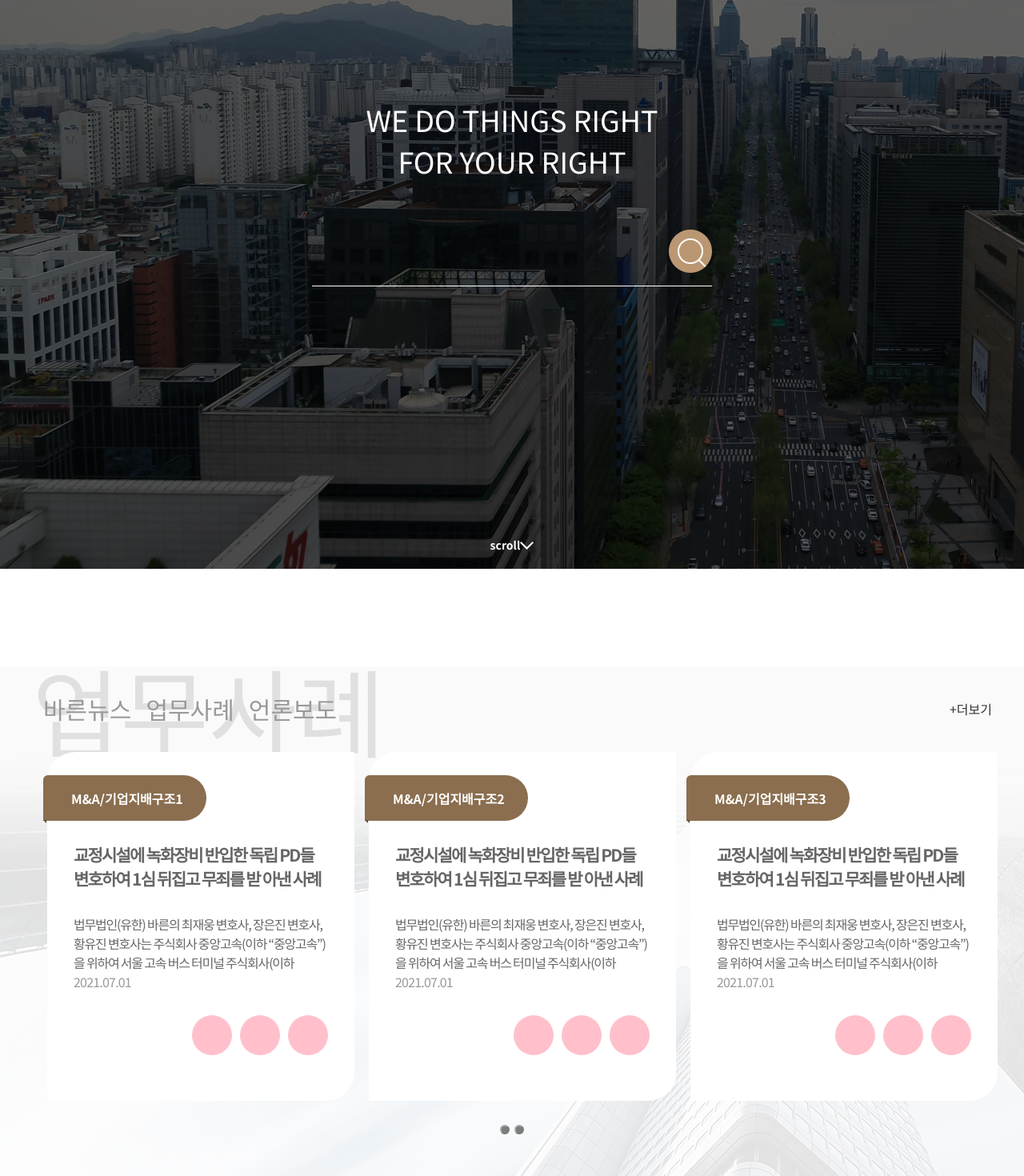
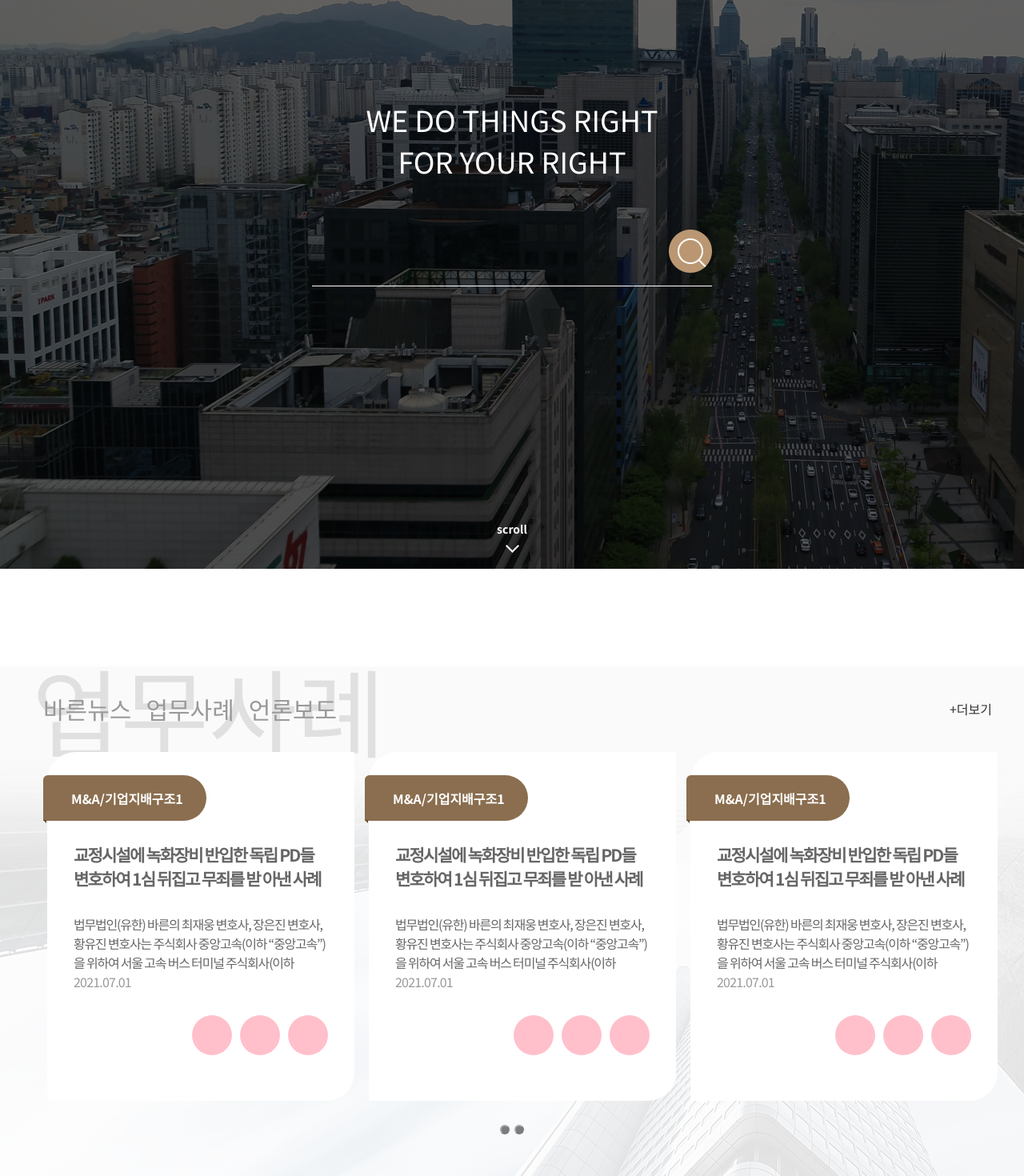
Before and after one commit to park-changjun/training-sample, a Next.js app: page / in a window 1280 px wide. Shown: the part 220-1690 px from the top of the page at 80% size. Built offline with nearby package versions, Linux system fonts and the light colour scheme.

Commit message:
react component state

```diff
--- a/pages/index.js
+++ b/pages/index.js
@@ -1,17 +1,10 @@
+import React, { useState } from "react";
 
-
-const Index = () => {
+const Dropdown = () => {
   return (
-
     <div>
-
-      <main id="main">
-        <header className="header">
-          <div className="header-container">
-            <div className="header-top">
-
       <div className="dropdown">
-                <button type="button" className="dropbtn">language<img src="img/arrow.png" alt="버튼" /></button>
+        <button type="button" onClick="" className="dropbtn">language<img src="img/arrow.png" alt="버튼" /></button>
 
         <ul className="dropdown-menu">
           <li><a href="#">Korean</a></li>
@@ -19,11 +12,11 @@ const Index = () => {
         </ul>
       </div>
     </div>
-          </div>
-
-
-          <div className="header-bottom">
-            <a href="#" className="logo"></a>
+  )
+}
+const HeaderNav = () => {
+  return (
+    <div>
       <nav className="header-nav">
         <ul className="header-nav-dep">
           <li><a href="#">바른소개</a>
@@ -76,7 +69,6 @@ const Index = () => {
           </li>
         </ul>
 
-
         <div className="nav_search_wrap">
           <button type="button" className="nav_search_btn"><img src="img/srch-button.png" /></button>
 
@@ -89,34 +81,11 @@ const Index = () => {
         </div>
       </nav>
     </div>
-        </header>
-
-
-        <div className="visual">
-          <div className="visual_box">
-            <div className="visual_title">WE DO THINGS RIGHT<br />FOR YOUR RIGHT</div>
-            <div className="visual_search">
-              <input onclick="input_click()" type="search" id="search" placeholder="" />
-              <div className="visual_search_box"></div>
-
-              <button type="button" className="visual_search_btn"><img src="img/search-button-big.png" /></button>
-
-            </div>
-          </div>
-
-          <div className="scroll_btn">
-            <a href="#">scroll
-              <img src="img/arrow-down.png" alt="스크롤" />
-            </a>
-          </div>
-        </div>
-      </main>
-
-
-
-      <section id="content" className="gradient_wrapper">
-        <div id="content_inner">
-
+  )
+}
+const ContentNav = () => {
+  return (
+    <div>
       <nav className="content_nav">
         <h2 className="content-bg-txt">업무사례</h2>
 
@@ -128,10 +97,12 @@ const Index = () => {
 
         <a href="https://barunlaw.com/barunnews/S" class="more">+더보기</a>
       </nav>
-
-          <div className="content_box">
-            <div className="list-wrapper-slider">
-              <ul className="clear">
+    </div>
+  )
+}
+const ListSldies = () => {
+  return (
+    <div>
       <li>
         <a className="item" href="#">
 
@@ -150,104 +121,129 @@ const Index = () => {
           </div>
         </a>
       </li>
-                <li>
-                  <a className="item" href="#">
+    </div>
+  )
+}
 
-                    <label className="box_topic">
-                      <span>M&A/기업지배구조2</span></label>
-                    <img className="box-topic-img" src="./img/bitmap images.png" />
 
-                    <h3 className="box_title">교정시설에 녹화장비 반입한 독립 PD들 변호하여 1심 뒤집고 무죄를 받 아낸 사례</h3>
-                    <p className="box_text">법무법인(유한) 바른의 최재웅 변호사, 장은진 변호사, 황유진 변호사는 주식회사 중앙고속(이하 “중앙고속”) 을 위하여
-                      서울 고속 버스 터미널 주식회사(이하</p>
-                    <span className="box_date">2021.07.01</span>
-                    <div className="box_img">
-                      <div className="img01"></div>
-                      <div className="img01"></div>
-                      <div className="img01"></div>
+
+
+const Index = () => {
+
+
+  function MainInput() {
+    const [input, setInput] = React.useState('');
+  }
+
+  const buttonRef = React.useRef();
+
+
+  //slide
+  const [slideCount, setSlideCount] = React.useState([])
+  const [slide, setSlide] = React.useState(0);
+
+
+  const nextBtn = () => {
+    slideCount.length -1 === slideCount ? 0 : slideCount +1;
+    setSlideCount('-'+ slideCount * 384 +'px')
+  }
+  const prevBtn = () => {
+    slideCount === 0 ? slideCount.length -1 : slideCount -1;
+    setSlideCount('-'+ slideCount * 384 +'px')
+  }
+
+
+
+
+  return (
+    <div>
+      <main id="main">
+        <header className="header">
+          <div className="header-container">
+            <div className="header-top">
+
+              <Dropdown />
+
             </div>
+          </div>
+
+
+          <div className="header-bottom">
+            <a href="#" className="logo"></a>
+
+            <HeaderNav />
+
+          </div>
+        </header>
+
+
+        <div className="visual">
+          <div className="visual_box">
+            <div className="visual_title">WE DO THINGS RIGHT<br />FOR YOUR RIGHT</div>
+
+
+            <div className="visual_search">
+
+              <input type="text" id="search" placeholder=""
+                onKeyDown={(e) => {
+                  if (e.key === 'Enter') {
+                    buttonRef.current?.click();
+                  }
+                }}
+                onChange={(e) => {
+                  console.log(e.target.value);
+                }} />
+
+
+              <div className="visual_search_box"></div>
+
+              <button type="button" onClick={() => { alert('Hello~!'); }}
+                className="visual_search_btn" ref={buttonRef}><img src="img/search-button-big.png" /></button>
+
+            </div>
+
+          </div>
+
+          <div className="scroll_btn">
+            <a href="#">scroll
+              <img src="img/arrow-down.png" alt="스크롤" />
             </a>
-                </li>
-                <li>
-                  <a className="item" href="#">
+          </div>
+        </div>
+      </main>
 
-                    <label className="box_topic">
-                      <span>M&A/기업지배구조3</span></label>
-                    <img className="box-topic-img" src="./img/bitmap images.png" />
 
-                    <h3 className="box_title">교정시설에 녹화장비 반입한 독립 PD들 변호하여 1심 뒤집고 무죄를 받 아낸 사례</h3>
-                    <p className="box_text">법무법인(유한) 바른의 최재웅 변호사, 장은진 변호사, 황유진 변호사는 주식회사 중앙고속(이하 “중앙고속”) 을 위하여
-                      서울 고속 버스 터미널 주식회사(이하</p>
-                    <span className="box_date">2021.07.01</span>
-                    <div className="box_img">
-                      <div className="img01"></div>
-                      <div className="img01"></div>
-                      <div className="img01"></div>
-                    </div>
-                  </a>
-                </li>
-                <li>
-                  <a className="item" href="#">
 
-                    <label className="box_topic">
-                      <span>M&A/기업지배구조4</span></label>
-                    <img className="box-topic-img" src="./img/bitmap images.png" />
+      <section id="content" className="gradient_wrapper">
+        <div id="content_inner">
 
-                    <h3 className="box_title">교정시설에 녹화장비 반입한 독립 PD들 변호하여 1심 뒤집고 무죄를 받 아낸 사례</h3>
-                    <p className="box_text">법무법인(유한) 바른의 최재웅 변호사, 장은진 변호사, 황유진 변호사는 주식회사 중앙고속(이하 “중앙고속”) 을 위하여
-                      서울 고속 버스 터미널 주식회사(이하</p>
-                    <span className="box_date">2021.07.01</span>
-                    <div className="box_img">
-                      <div className="img01"></div>
-                      <div className="img01"></div>
-                      <div className="img01"></div>
-                    </div>
-                  </a>
-                </li>
-                <li>
-                  <a className="item" href="#">
+          <ContentNav />
 
-                    <label className="box_topic">
-                      <span>M&A/기업지배구조5</span></label>
-                    <img className="box-topic-img" src="./img/bitmap images.png" />
+          <div className="content_box">
+            <div className="list-wrapper-slider">
+              <ul className="clear">
 
-                    <h3 className="box_title">교정시설에 녹화장비 반입한 독립 PD들 변호하여 1심 뒤집고 무죄를 받 아낸 사례</h3>
-                    <p className="box_text">법무법인(유한) 바른의 최재웅 변호사, 장은진 변호사, 황유진 변호사는 주식회사 중앙고속(이하 “중앙고속”) 을 위하여
-                      서울 고속 버스 터미널 주식회사(이하</p>
-                    <span className="box_date">2021.07.01</span>
-                    <div className="box_img">
-                      <div className="img01"></div>
-                      <div className="img01"></div>
-                      <div className="img01"></div>
-                    </div>
-                  </a>
-                </li>
-                <li>
-                  <a className="item" href="#">
+                <ListSldies />
+                <ListSldies />
+                <ListSldies />
+                <ListSldies />
+                <ListSldies />
+                <ListSldies />
 
-                    <label className="box_topic">
-                      <span>M&A/기업지배구조6</span></label>
-                    <img className="box-topic-img" src="./img/bitmap images.png" />
-
-                    <h3 className="box_title">교정시설에 녹화장비 반입한 독립 PD들 변호하여 1심 뒤집고 무죄를 받 아낸 사례</h3>
-                    <p className="box_text">법무법인(유한) 바른의 최재웅 변호사, 장은진 변호사, 황유진 변호사는 주식회사 중앙고속(이하 “중앙고속”) 을 위하여
-                      서울 고속 버스 터미널 주식회사(이하</p>
-                    <span className="box_date">2021.07.01</span>
-                    <div className="box_img">
-                      <div className="img01"></div>
-                      <div className="img01"></div>
-                      <div className="img01"></div>
-                    </div>
-                  </a>
-                </li>
               </ul>
             </div>
 
+
+
+
             <div className="arrow_btn">
-              <button className="prev">
+
+              <button className="prev"  onClick={prevBtn} >
+
                 <img src="img/tab-arrow-left.png" alt="버튼" />
               </button>
-              <button className="next">
+
+              <button className="next"  onClick={nextBtn} >
                 <img src="img/tab-arrow-right.png" alt="버튼" />
               </button>
             </div>
--- a/styles/main.css
+++ b/styles/main.css
@@ -373,6 +373,8 @@ input:focus {
 
 .scroll_btn a{
     color: #ffffff;
+    display: flex;
+    flex-direction: column;
 }
 .scroll_btn img{
     text-align: center;
```
Lines whose indentation alone changed are shown as unchanged.
